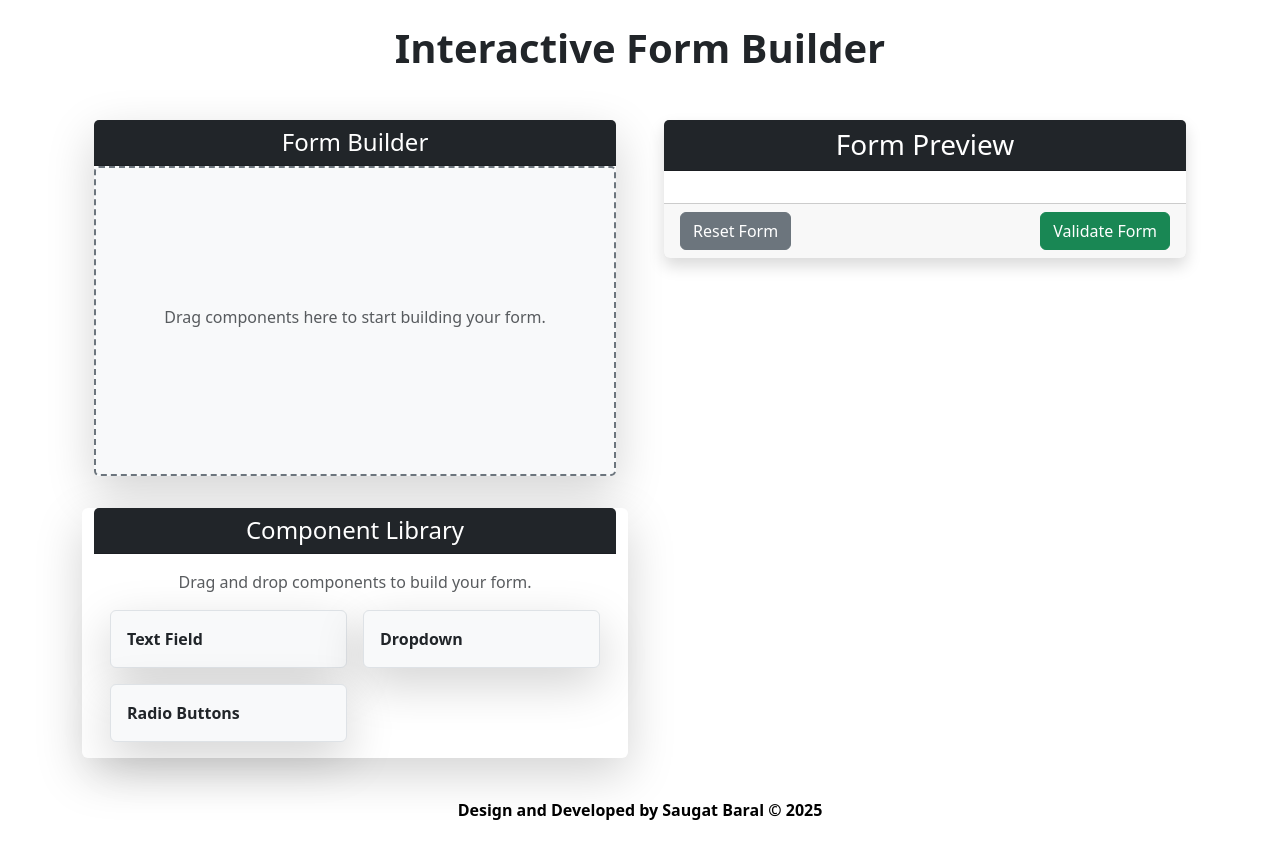
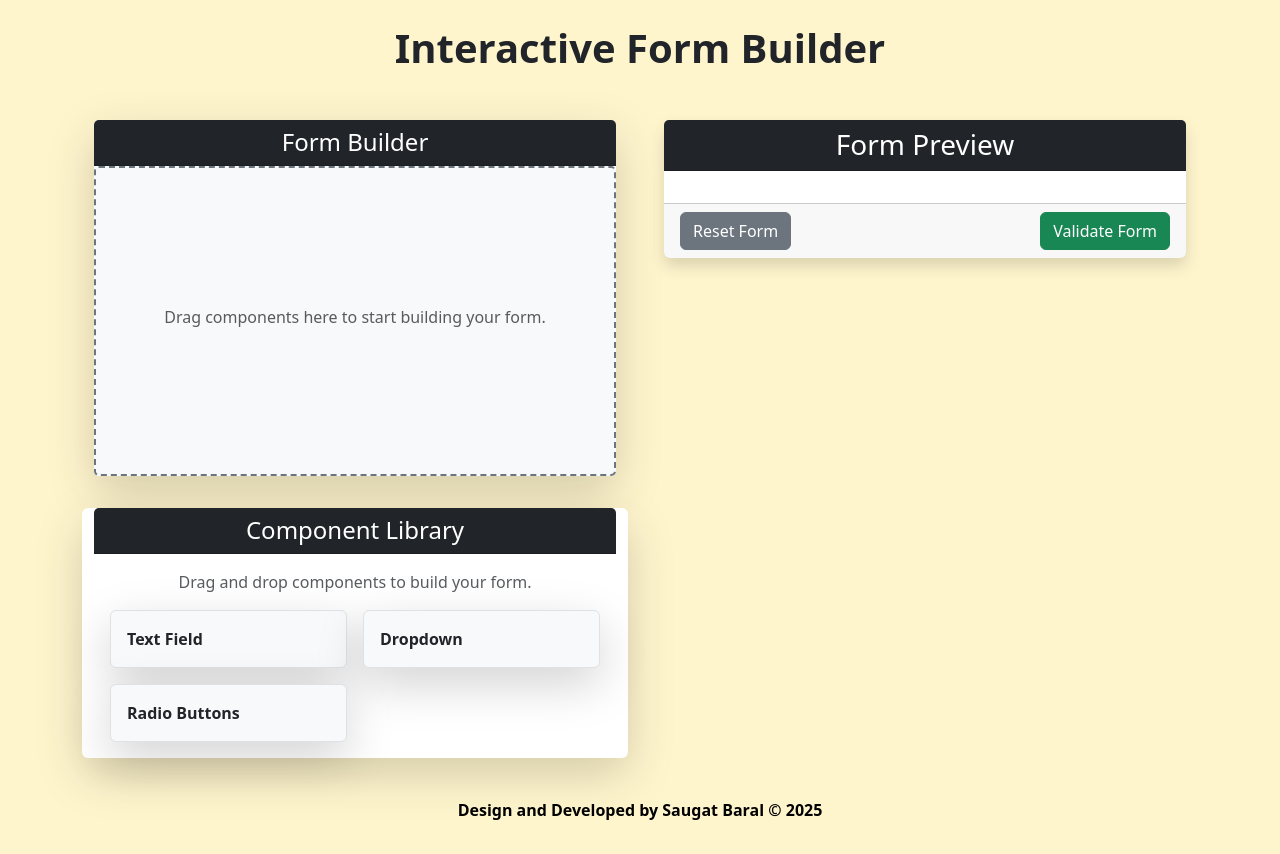
Before and after one commit to saugat21/drag-form, a React (Vite) app: page / in a window 1280 px wide. Built offline with nearby package versions, Linux system fonts and the light colour scheme.

Commit message:
added bg

```diff
--- /dev/null
+++ b/src/App.css
@@ -0,0 +1,3 @@
+body {
+  background-color: #fff4c4d8;
+}
--- a/src/App.jsx
+++ b/src/App.jsx
@@ -1,4 +1,3 @@
-
 import React, { useState} from "react";
 import "bootstrap/dist/css/bootstrap.min.css";
 import FormBuilder from './components/FormBuilder';
@@ -6,12 +5,12 @@ import FormPreview from './components/FormPreview';
 import Footer from "./components/Footer";
 import { ToastContainer } from "react-toastify";
 
+
 const App = () => {
   const [formComponents, setFormComponents] = useState([]);
 
-
  return (
-   <div className="container mt-4">
+   <div className="container mt-4" >
      <h1 className="text-center mb-4 fw-bold">Interactive Form Builder</h1>
      <div className="row">
        <div className="col-md-6">
--- a/src/main.jsx
+++ b/src/main.jsx
@@ -1,6 +1,7 @@
 import { StrictMode } from 'react'
 import { createRoot } from 'react-dom/client'
 import App from './App.jsx'
+import "./App.css";
 import "react-toastify/dist/ReactToastify.css";
 
 createRoot(document.getElementById('root')).render(
```
